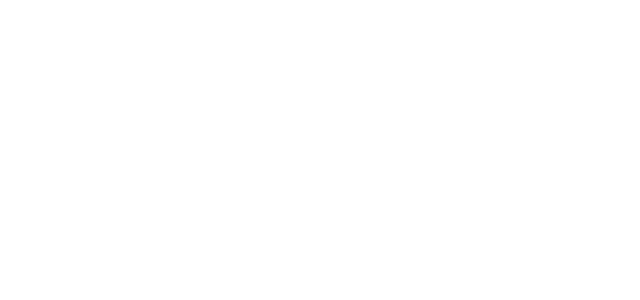
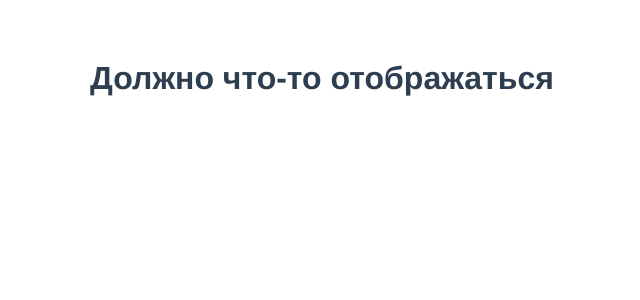
Before and after one commit to KirilMat/Kiril_Noob, a Vue app in the folder kiril_noob/: page / in a window 1280 px wide. Shown: the top 300 px of the page, without its empty margins (318-958 px from the left). Built offline with nearby package versions, Linux system fonts and the light colour scheme.

Commit message:
test for command PULL

```diff
--- a/kiril_noob/src/App.vue
+++ b/kiril_noob/src/App.vue
@@ -1,5 +1,7 @@
 <template>
-
+    <div>
+        <h1>Должно что-то отображаться</h1>
+    </div>
 </template>
 
 <script>
```
Also changed, not shown: 1 other file (tests, documents, lock files or other folders).
